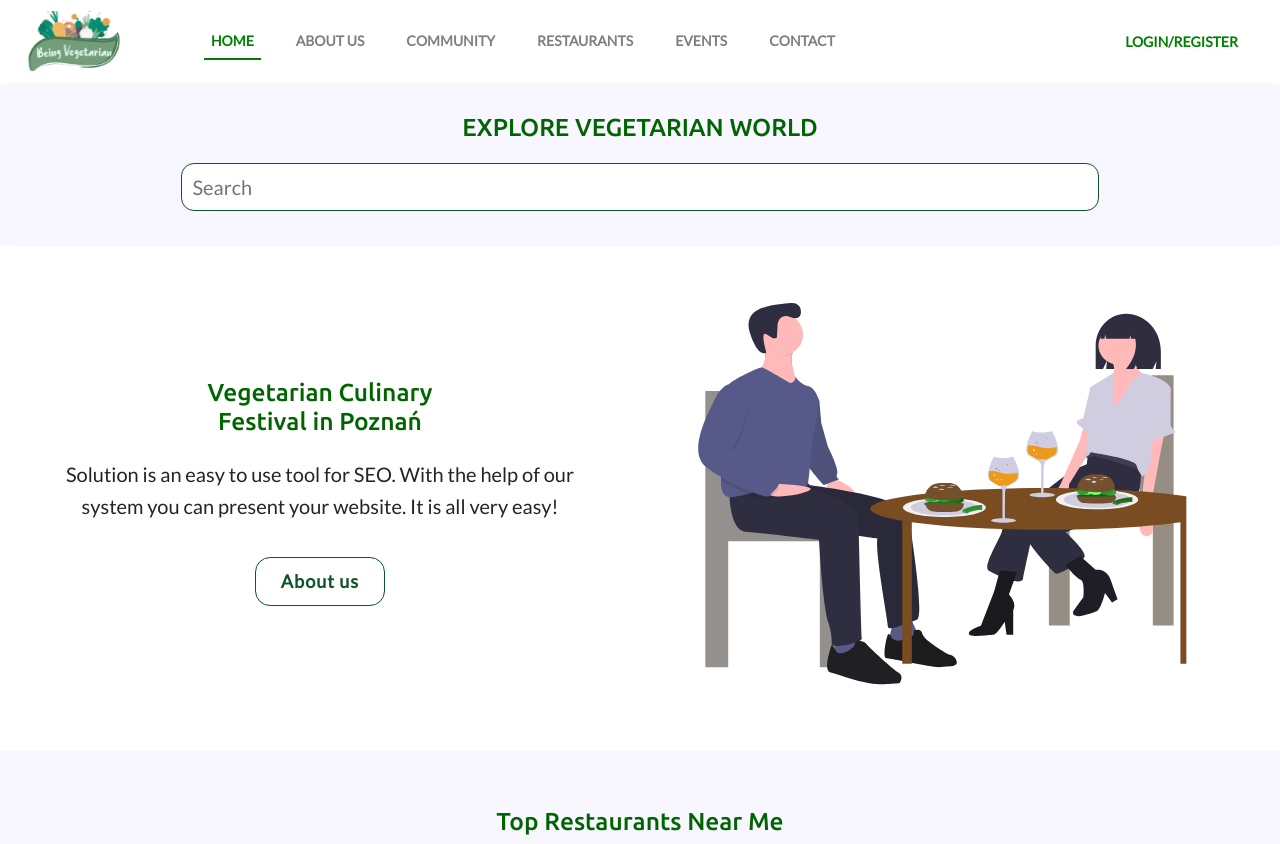
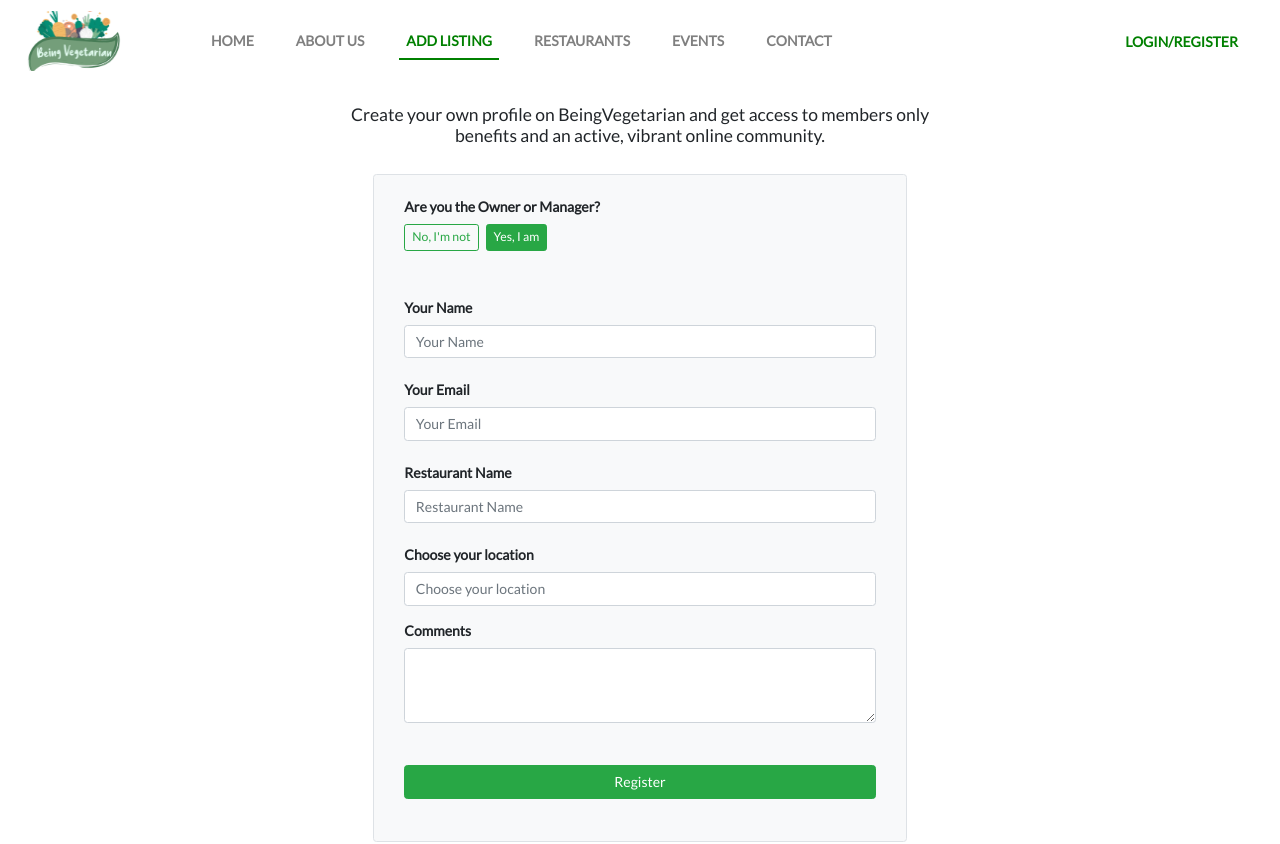
Before and after one commit to samip4/samip, a React (Create React App) app: page /add-listing in a window 1280 px wide. Before the commit this address led to /. Shown: the top 844 px of the page. Built offline with nearby package versions, Linux system fonts and the light colour scheme.

Commit message:
listing 21/9

```diff
--- a/src/App.js
+++ b/src/App.js
@@ -9,6 +9,7 @@ import Register from './page/Register';
 import './App.css';
 import Footer from './page/Footer';
 import Signin from './page/Signin';
+import Add_listing from './page/Add_listing';
 
 const App =() => {
   return (
@@ -22,6 +23,7 @@ const App =() => {
       <Route exact path="/register" component={Register} />
       <Route exact path="/signin" component={Signin} />
       <Route path="/Error" component={Error} />
+      <Route path="/add-listing" component={Add_listing} />
       <Redirect to="/" />
     </Switch>
 
--- /dev/null
+++ b/src/page/Add_listing.js
@@ -0,0 +1,62 @@
+import React from 'react'
+
+function Add_listing() {
+    return (
+        <div>
+            {/* start */}
+
+
+            <div className="container text-center py-4 col-xl-6 col-lg-6 col-md-9 col-sm-11 col-11">
+            <h5>Create your own profile on BeingVegetarian and get access to members only benefits and an active, vibrant online community.</h5> </div>
+            <div className="row">
+            <div className="col-xl-5 col-lg-5 col-md-8 col-sm-8 col-10 container mx-auto border rounded bg-light pt-4 pb-5">
+            <div className="col-12">
+            <b>Are you the Owner or Manager?</b></div>
+            <div className="col-12 mt-2 mb-4">
+            <button className="btn btn-sm btn-outline-success">No, I'm not</button>
+            <button className="btn btn-sm btn-success ml-2">Yes, I am</button>
+            </div>
+            <div className="col-12 pt-1">
+
+            <div className="form-group mt-4">
+    <label for="exampleInputEmail1"><b>Your Name</b></label>
+    <input className="form-control" type="text" placeholder="Your Name" />
+             </div>
+
+             <div className="form-group mt-4">
+    <label for="exampleInputEmail1"><b>Your Email</b></label>
+    <input type="email" className="form-control" id="exampleInputEmail1" placeholder="Your Email" />
+             </div>
+
+             <div className="form-group mt-4">
+    <label for="exampleInputEmail1"><b>Restaurant Name</b></label>
+    <input type="email" className="form-control" id="exampleInputEmail1" placeholder="Restaurant Name" />
+             </div>
+
+             <div className="form-group mt-4">
+    <label for="exampleInputEmail1"><b>Choose your location</b></label>
+    <input className="form-control" type="text" placeholder="Choose your location" />
+             </div>
+
+             <div class="form-group">
+    <label for="exampleFormControlTextarea1"><b>Comments</b></label>
+    <textarea class="form-control" id="exampleFormControlTextarea1" rows="3"></textarea>
+  </div>
+
+  <div className="mt-5 mx-auto" to="/about">
+        <div className="btn btn-success w-100">Register</div>
+        </div>
+
+
+
+             </div>
+             </div>
+             </div>
+
+
+             {/* //end */}
+        </div>
+    )
+}
+
+export default Add_listing
--- a/src/page/Navbar.js
+++ b/src/page/Navbar.js
@@ -19,7 +19,7 @@ const Navbar =() => {
         <NavLink className="nav-link" exact activeClassName="active_nav" to="/about">About us</NavLink>
       </li>
       <li className="nav-item p-3">
-        <NavLink className="nav-link" exact activeClassName="active_nav" to="/fd"  aria-disabled="true">COMMUNITY</NavLink>
+        <NavLink className="nav-link" exact activeClassName="active_nav" to="/Add-listing"  aria-disabled="true">Add Listing</NavLink>
       </li>
       <li className="nav-item p-3">
         <NavLink className="nav-link" exact activeClassName="active_nav" to="/re"  aria-disabled="true">RESTAURANTS</NavLink>
```
